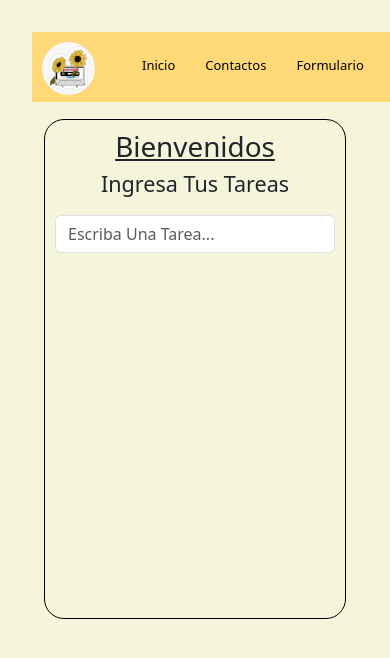
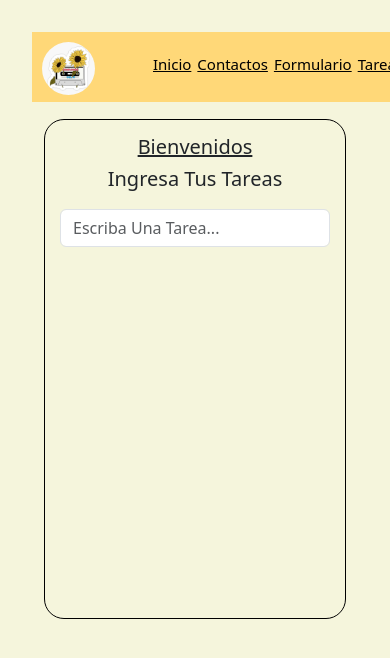
Before and after one commit to priscilabgmoya/trabajo-practico-react, a React (Vite) app: page /lista-de-tarea in a window 390 px wide. Shown: the top 658 px of the page. Built offline with nearby package versions, Linux system fonts and the light colour scheme.

Commit message:
se agrega resolucion de lista de tarea

```diff
--- a/src/components/Tarea/Tarea.jsx
+++ b/src/components/Tarea/Tarea.jsx
@@ -1,4 +1,5 @@
 import { AiFillDelete } from "react-icons/ai";
+import './tarea.css';
 function Tarea({id , texto, eliminarTarea }){
     return (
         <div className= {"tarea-contenedor" }>
--- a/src/components/Tarea/tarea.css
+++ b/src/components/Tarea/tarea.css
@@ -1,14 +1,14 @@
 .tarea-contenedor {
-    width: 500px;
+    width: 100%;
     min-height: 65px;
-    background-color: #1b1b32;
+    background-color: #fde095;
     margin: 5px 0px;
     padding: 8px 15px 8px 20px;
     display: flex;
     justify-content: space-between;
     align-items: center;
     border-radius: 7px ;
-    border: 2px solid white;
+    border: 2px solid goldenrod;
     cursor: pointer;
 }
 .tarea-texto{
@@ -18,6 +18,7 @@
     display: flex;
     align-items: center;
     overflow-wrap: anywhere;
+    color: black;
 }
 .tarea-icono{
     width: 25px;
@@ -30,9 +31,8 @@
     margin: 5px;
     background-color: red;
     border-radius: 20px;
-    border: #1b1b32 solid 2px;
+    border: black solid 2px;
 }
 .tarea-contenedor-iconos{
     display: flex;
-    align-items: column;
 }
--- a/src/components/li/li.css
+++ b/src/components/li/li.css
@@ -1,6 +1,6 @@
 .itemsNavBar{
     list-style: none;
-    margin: 15px;
+    margin: 0px 15px;
 }
 .linkNavBar{
     font-size: 15px;
@@ -10,8 +10,11 @@
 }
 @media all and (max-width: 	768px){
     .linkNavBar{
-        font-size: 13px;
-        text-decoration: none;
+        text-decoration: underline;
         color: black;
     }
+    .itemsNavBar{
+        list-style: none;
+        margin: 0px 3px;
+    }
 }
--- a/src/components/lista-tarea/ListaTareas.jsx
+++ b/src/components/lista-tarea/ListaTareas.jsx
@@ -1,14 +1,43 @@
-import Title from '../title/Title';
-import Form from 'react-bootstrap/Form';
-import './listaTarea.css';
-function ListaTarea(){
-    return(
-        <div className='container'>
-            <div className='contenedorListaTarea'>
-            <Title title='Bienvenidos' />
-            <h4 className='subtitle'>Ingresa Tus Tareas</h4>
-            <div className='formTarea'>
-            <Form className="tarea-formulario">
+import Title from "../title/Title";
+import { useState } from "react";
+import Form from "react-bootstrap/Form";
+import Tarea from "../Tarea/Tarea";
+import {generarID} from '../../helpers/help.js';
+import "./listaTarea.css";
+function ListaTarea() {
+  const [stateTarea, setStateTarea] = useState('');
+  const [stateListTarea, setStateListTarea] = useState(localStorage.getItem("listTarea")? JSON.parse(localStorage.getItem("listTarea")) : [] );
+  const setInputTarea = (event) =>{
+    setStateTarea(event.target.value);
+  }
+  const crearTarea =(event) => {
+if (event.keyCode === 13 ){
+    event.preventDefault();
+    if (stateTarea == '') return   alert('Escriba una tarea!');
+    const nuevaTarea = {
+        id: generarID(),
+        texto: stateTarea
+    }
+    const addTarea = [ ...stateListTarea,nuevaTarea];
+    setStateListTarea(addTarea);
+    localStorage.setItem("listTarea", JSON.stringify(addTarea));
+    event.target.value = '';
+    alert('Tarea Guardada! ');
+}
+  }
+const eliminarTarea = (id) =>{
+    const deleteTarea = stateListTarea.filter(tarea => tarea.id !== id);
+    setStateListTarea(deleteTarea);
+    localStorage.setItem("listTarea", JSON.stringify(deleteTarea));
+    alert('Tarea Eliminada!');
+}
+  return (
+    <div className="container">
+      <div className="contenedorListaTarea">
+        <Title title="Bienvenidos" />
+        <h4 className="subtitle">Ingresa Tus Tareas</h4>
+        <div className="formTarea">
+          <Form className="tarea-formulario" onKeyDown={crearTarea}>
             <Form.Control
               className="tarea-input"
               type="text"
@@ -17,10 +46,22 @@ function ListaTarea(){
               required
               maxLength={2000}
               minLength={1}
+              onChange={setInputTarea}
             />
           </Form>
         </div>
-            <div className='listTareas'></div>
+        <div className="listTareas">
+            {
+                stateListTarea.map((tarea)=>{
+                  return  <Tarea
+                key = {tarea.id}
+                id = {tarea.id}
+                texto = {tarea.texto}
+                eliminarTarea={eliminarTarea}
+                />
+                })
+            }
+        </div>
       </div>
     </div>
   );
--- a/src/components/lista-tarea/listaTarea.css
+++ b/src/components/lista-tarea/listaTarea.css
@@ -6,7 +6,7 @@
     border: solid black 1px;
     border-radius: 20px;
     margin: 20px auto auto auto;
-    padding: 10px;
+    padding: 15px;
 }
 .subtitle{
     text-align: center;
@@ -14,3 +14,11 @@
 .formTarea{
     margin-top: 10px;
 }
+.listTareas{
+    padding-top: 20px;
+}
+@media all and (max-width: 768px) {
+    .contenedorListaTarea h4{
+        font-size: 20px;
+    }
+}
--- a/src/components/title/Title.css
+++ b/src/components/title/Title.css
@@ -9,3 +9,9 @@
       text-decoration: underline;
       padding: auto;
   }
+  @media all and (max-width: 	768px){
+    .title h1{
+        font-size: 20px;
+        text-align: center;
+    }
+  }
--- a/src/components/ul/Ul.jsx
+++ b/src/components/ul/Ul.jsx
@@ -3,15 +3,12 @@ import './ul.css';
 import Li from '../li/Li'
 
 function Ul(){
-    const urlBase = () => {
-        return window.location.origin;
-    }
     return(
         <ul className="listadoNavegacion">
             <Li  texto = 'Inicio' link={`/`}/>
             <Li  texto = 'Contactos' link={`/contacto`}/>
             <Li  texto = 'Formulario' link={`/formulario`}/>
-            <Li  texto= 'Lista De Tarea' link= {`/lista-de-tarea`}/>
+            <Li  texto= 'Tarea' link= {`/lista-de-tarea`}/>
         </ul>
     );
 }
--- /dev/null
+++ b/src/helpers/help.js
@@ -0,0 +1,12 @@
+const generarID = () => {
+    let id = "";
+    let str = "ABCDEFGHIJKLMNOPQRSTUVWXYZ"
+    + "abcdefghijklmnopqrstuvwxyz0123456789";
+    for (let i = 1; i <= 10; i++) {
+      let  char = Math.floor(Math.random() * str.length + 1);
+      id += str.charAt(char);
+    }
+    return id;
+  };
+
+  export {generarID};
```
Lines whose indentation alone changed are shown as unchanged.
